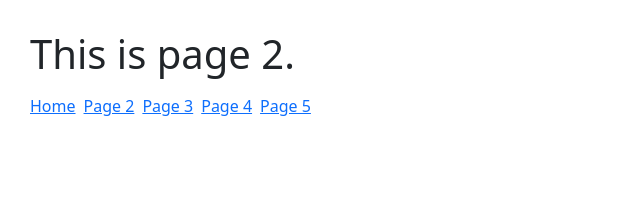
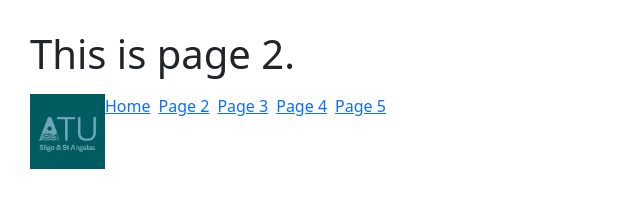
Before and after one commit to CarlMurray/cloud_comp_assmt, a plain HTML site: page ec2_files/page-2.html in a window 1280 px wide. Shown: the whole page, without its empty margins (0-640 px from the left). Drawn offline with nearby package versions, Linux system fonts and the light colour scheme.

Commit message:
Add ATU logo to each html page

```diff
--- a/ec2_files/page-2.html
+++ b/ec2_files/page-2.html
@@ -15,6 +15,7 @@
     <h1>This is page 2.</h1>
     <nav class="navbar navbar-expand">
       <ul class="navbar-nav">
+        <li><img src="./atu-logo.png" width="75" /></li>
         <li class="nav-item me-2"><a href="./">Home</a></li>
         <li class="nav-item me-2"><a href="./page-2.html">Page 2</a></li>
         <li class="nav-item me-2"><a href="./page-3.html">Page 3</a></li>
```
Also changed, not shown: ec2_files/index.html (+1 -0 lines), ec2_files/page-3.html (+1 -0 lines), ec2_files/page-4.html (+1 -0 lines), ec2_files/page-5.html (+1 -0 lines), ec2_files/atu-logo.png (added), 1 other file.
